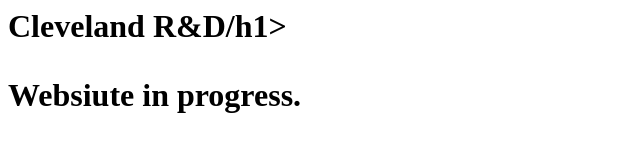
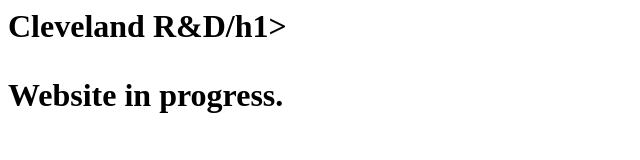
Before and after one commit to Cleveland-RD/Cleveland-RD, a plain HTML site: page index.html in a window 1280 px wide. Shown: the whole page, without its empty margins (0-640 px from the left). Drawn offline with Linux system fonts and the light colour scheme.

Commit message:
Update index.html

```diff
--- a/index.html
+++ b/index.html
@@ -2,7 +2,7 @@
 
 <body>
   <h1>Cleveland R&D/h1>
-  <p>Websiute in progress.</p>
+  <p>Website in progress.</p>
 
 </body>
 
```
